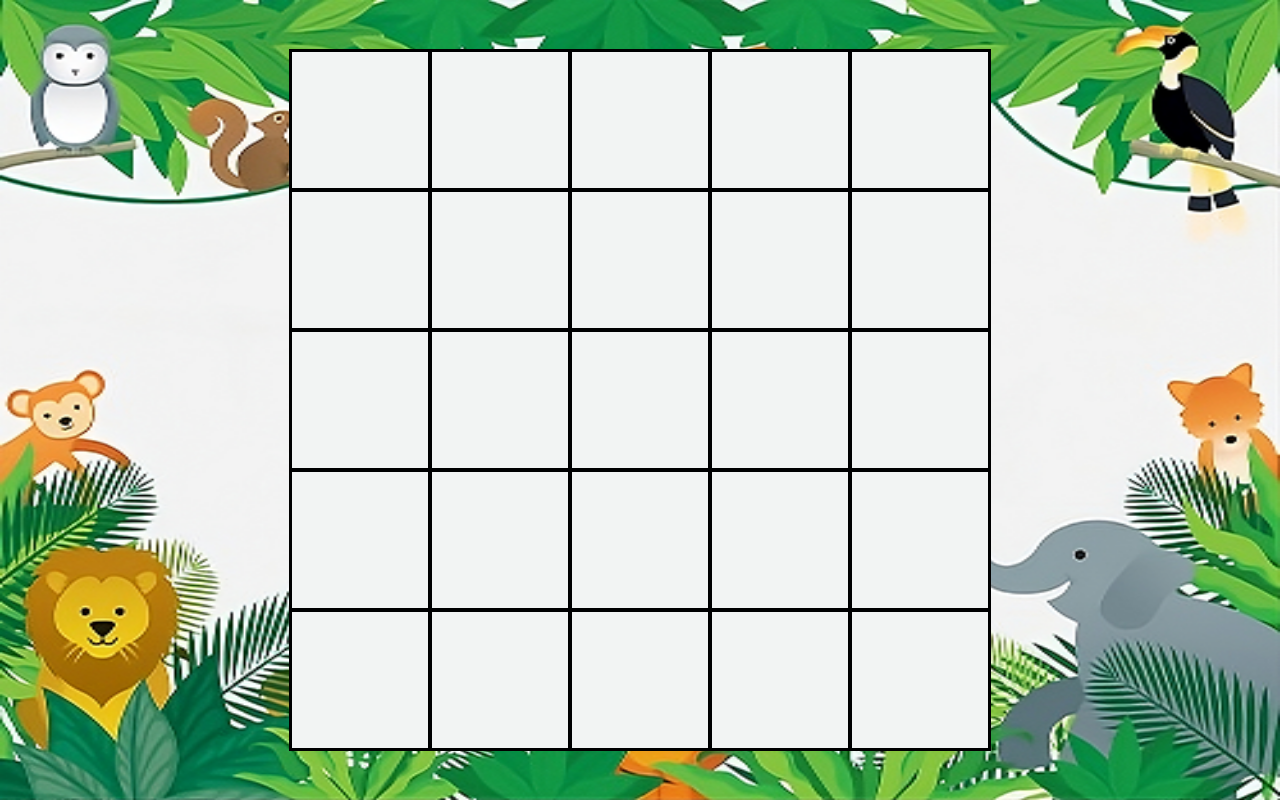
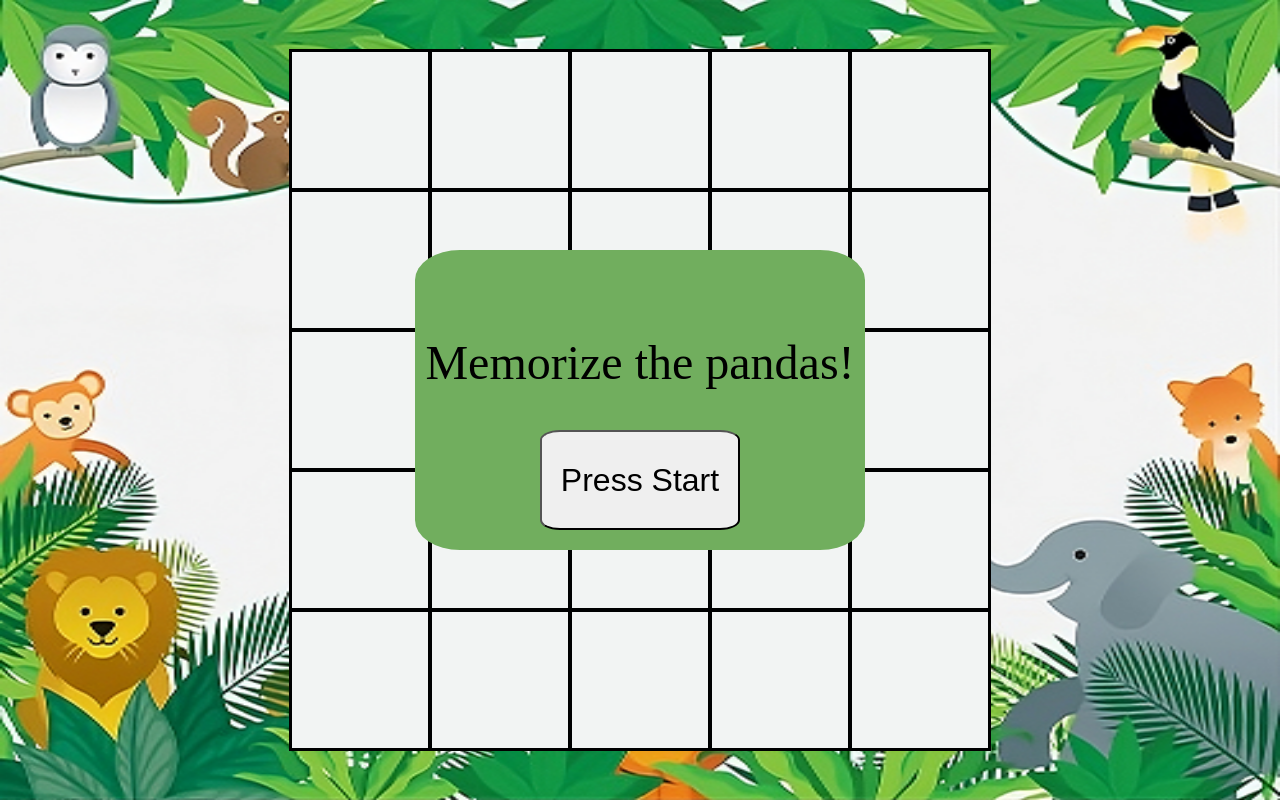
Before and after one commit to Karl-Hj/memory-game, a React (Vite) app: page / in a window 1280 px wide. Built offline with nearby package versions, Linux system fonts and the light colour scheme.

Commit message:
Start Screen
Start screen added

```diff
--- a/src/App.jsx
+++ b/src/App.jsx
@@ -1,7 +1,8 @@
-import { useState, useEffect } from "react";
+import { useState, useEffect, useRef } from "react";
 import { Cell } from "./components/Cell";
 import { GameOver } from "./components/GameOver";
 import background from "./pictures/background-zoo.png";
+import { StartText } from "./components/StartText";
 
 const clearArray = Array(25).fill("");
 
@@ -11,6 +12,7 @@ function App() {
   const [points, setPoints] = useState(0);
   const [cells, setCells] = useState(clearArray);
   const [winningConditon, setWinningCondition] = useState(undefined);
+  const [visible, setVisible] = useState(true);
 
   //Reset points and check for winning condition
   useEffect(() => {
@@ -43,6 +45,7 @@ function App() {
     setNumbers(randomNumbers);
   }
   useEffect(() => {
+    if (!visible) {
       const updateCells = cells.map((_, index) => {
         if (numbers.includes(index)) {
           return true;
@@ -51,11 +54,21 @@ function App() {
         }
       });
       setCells(updateCells);
+    } else {
+    }
   }, [numbers]);
 
   return (
     <div className="app">
+      <StartText
+        clearArray={clearArray}
+        setCells={setCells}
+        generateRandomNumbers={generateRandomNumbers}
+        visible={visible}
+        setVisible={setVisible}
+      />
       <img className="background-image" src={background} />
+
       <div className="boardgame">
         {cells.map((cell, index) => {
           return (
--- /dev/null
+++ b/src/components/StartText.jsx
@@ -0,0 +1,26 @@
+export function StartText({
+  clearArray,
+  setCells,
+  generateRandomNumbers,
+  visible,
+  setVisible,
+}) {
+  function startGame() {
+    setCells(clearArray);
+    setVisible(false);
+    generateRandomNumbers();
+  }
+
+  return (
+    <>
+      {visible && (
+        <div className="start-container">
+          <div className="start-text">Memorize the pandas!</div>
+          <button className="start-button" onClick={startGame}>
+            Press Start
+          </button>
+        </div>
+      )}
+    </>
+  );
+}
--- a/src/styles.css
+++ b/src/styles.css
@@ -2,6 +2,43 @@
   margin: 0px;
   padding: 0px;
 }
+
+.start-container {
+  display: flex;
+  position: absolute;
+  justify-content: center;
+  align-items: center;
+  flex-direction: column;
+  width: 450px;
+  height: 300px;
+  background-color: rgb(113, 174, 94);
+  z-index: 10;
+  border-radius: 10%;
+}
+
+.start-text {
+  position: absolute;
+  top: 80px;
+  padding: 5px;
+  font-size: 3rem;
+}
+
+.start-button {
+  height: 100px;
+  width: 200px;
+  position: absolute;
+  bottom: 20px;
+  font-size: 2rem;
+  border-radius: 10%;
+}
+
+.start-button:hover {
+  border: 0px;
+
+  background-color: green;
+  color: white;
+}
+
 .background-image {
   margin: 0px;
   padding: 0px;
@@ -186,7 +223,6 @@
     width: 300px;
     height: 300px;
   }
-
   .winner {
     width: 300px;
     height: 300px;
@@ -197,4 +233,13 @@
     margin-right: 40px;
     padding-left: 20px;
   }
+  .start-container {
+    width: 300px;
+    height: 300px;
+    border-radius: 0%;
+  }
+
+  .start-text {
+    font-size: 2rem;
+  }
 }
```
Lines whose indentation alone changed are shown as unchanged.
